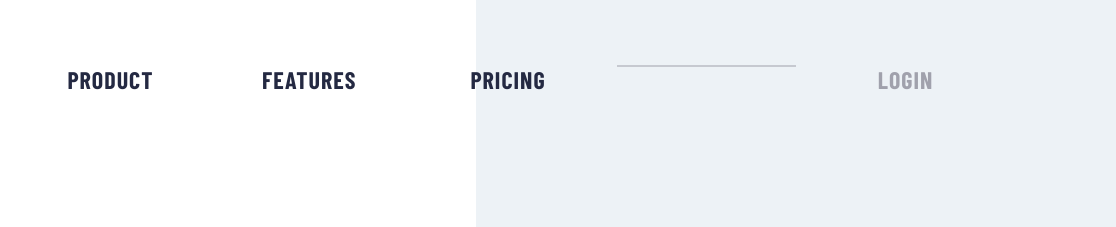
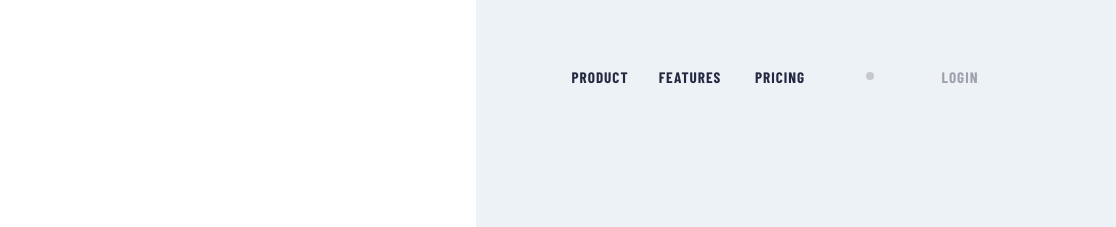
Before and after one commit to fasih-mehmood/project-tracking-intro-component, a plain HTML site: page index.html in a window 1280 px wide. Shown: the top 227 px of the page, 164-1280 px from the left. Drawn offline with nearby package versions, Linux system fonts and the light colour scheme.

Commit message:
modified navigation bar

```diff
--- a/style.css
+++ b/style.css
@@ -147,39 +147,40 @@ nav ul {
   right: 0;
   z-index: 99;
   padding: 15px;
+  border-radius: 5px;
   box-shadow: 0 0 15px rgba(105, 105, 105, 0.507);
+  padding-top: 25px;
+  padding-bottom: 25px;
 }
 
 nav ul li {
-  /* height: 22px; */
-  /* width: 85px; */
   width: 100%;
 }
 
-nav ul li + li {
-  padding-top: 10px;
+nav ul li+li {
+  padding-top: 25px;
 }
 
 .nav-toggler img {
   width: 30px;
 }
 
+.bullet {
+  display: flex;
+  align-items: center;
+}
+
 .bullet div {
   opacity: 50%;
-  /* height: 10px; */
-  /* width: 10px; */
   height: 2px;
   width: 90%;
   margin-inline: auto;
-  /* border-radius: 50%; */
-  /* display: none; */
   background-color: var(--bs-gray-blue);
 }
 
 nav a {
   letter-spacing: 1px;
   font-size: 1.5rem;
-  /* font-size: 0.95rem; */
   font-weight: bold;
   text-decoration: none;
   color: var(--bs-dark-blue);
@@ -269,8 +270,6 @@ nav a:active {
   font-size: 0.8rem;
   letter-spacing: 2px;
   white-space: nowrap;
-  /* letter-spacing: 5px; */
-  /* transform: scaleY(1.3); */
 }
 
 /* Background div */
@@ -283,7 +282,7 @@ nav a:active {
   width: 1000px;
   height: 1000px;
   position: absolute;
-  transform: translate(50vw, calc(-65vh + 13vw));
+  transform: translate(50vw, calc(-72vh + 13vw));
   border-radius: 50px;
 }
 
@@ -308,12 +307,17 @@ nav a:active {
     display: none;
   }
 
-  .bullet {
-    display: block;
+  .bullet div {
+    width: 8px;
+    height: 8px;
+    border-radius: 50%;
+  }
+
+  nav a {
+    font-size: 0.95rem;
   }
 
   nav ul {
-    text-align: center;
     flex-direction: row;
     position: relative;
     background: transparent;
@@ -322,15 +326,15 @@ nav a:active {
     opacity: 1;
     padding: 15px;
     border-radius: 0;
-    box-shadow:none;
+    box-shadow: none;
   }
 
   nav ul li {
     height: 22px;
-    /* width: 85px; */
+    width: 90px;
   }
 
-  nav ul li + li {
+  nav ul li+li {
     padding-top: 0;
   }
 }
@@ -356,12 +360,13 @@ nav a:active {
   }
 
   .bg-div div {
-    transform: translate(50vw, -70vh);
+    transform: translate(50vw, -65vh);
   }
 
   .nav-toggler {
     display: none;
   }
+
   .left-side {
     order: 0;
   }
```
